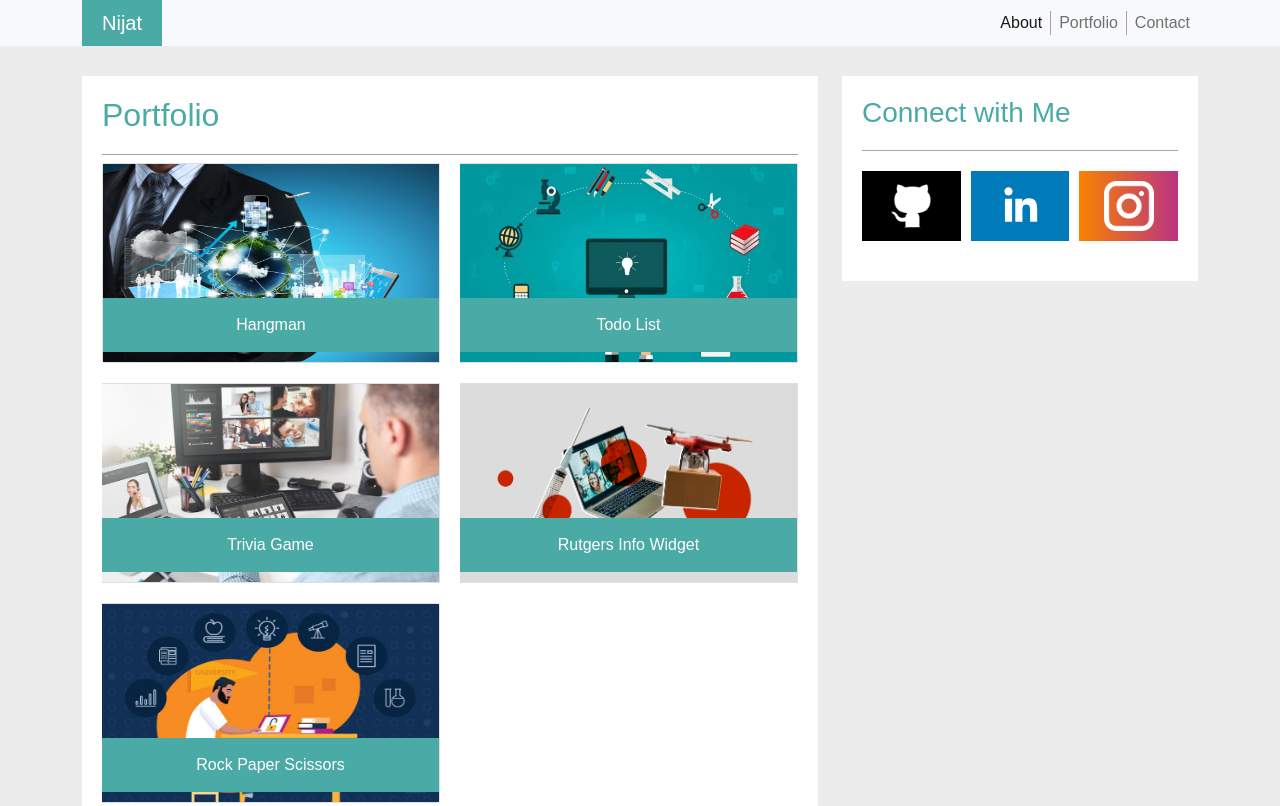
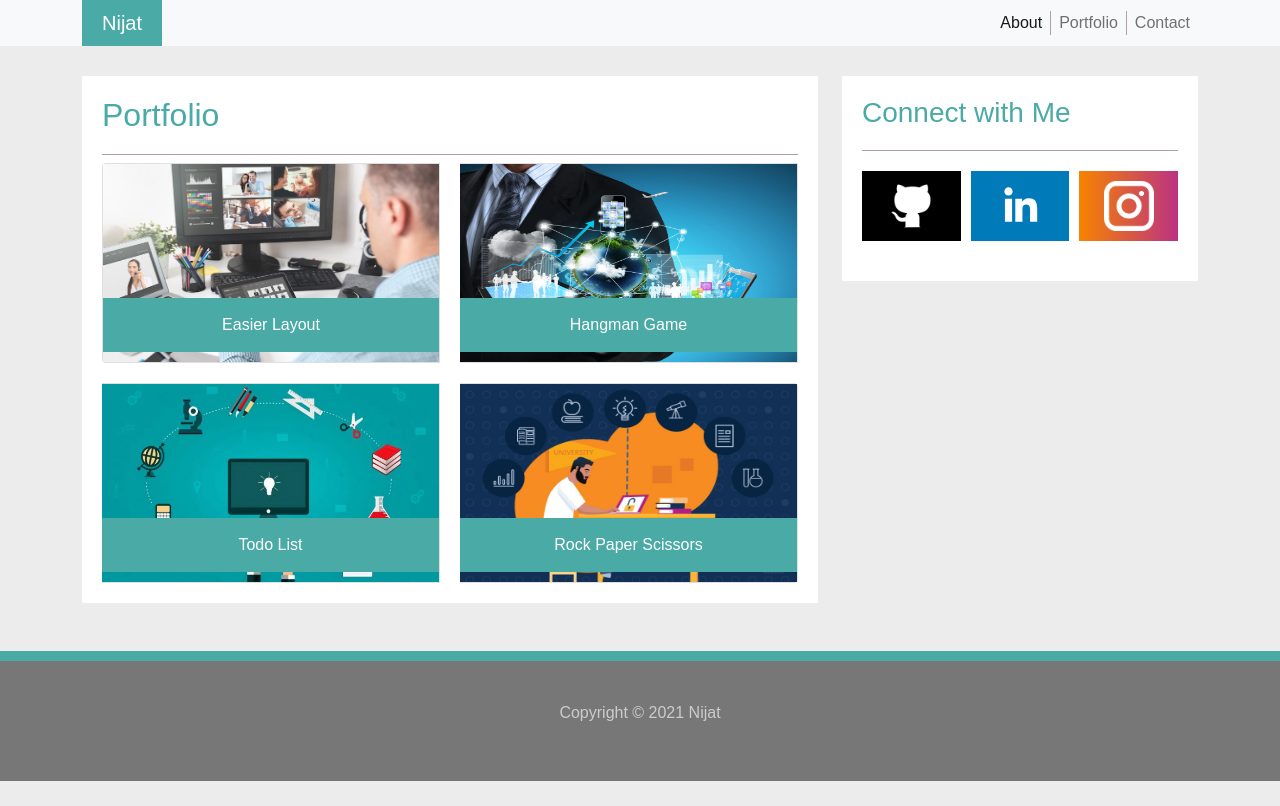
Before and after one commit to NijatBakhtiyar-iatc/HW3-Responsive-Portfolio-Bootstrap, a plain HTML site: page portfolio.html in a window 1280 px wide. Shown: the top 806 px of the page. Drawn offline with nearby package versions, Linux system fonts and the light colour scheme.

Commit message:
projects updated

```diff
--- a/portfolio.html
+++ b/portfolio.html
@@ -41,25 +41,22 @@
         <div class=" col-md-12 col-lg-8">
           <article>
             <h2>Portfolio</h2>
+
             <div class="card-group">
-              <a href="https://nijatbakhtiyar-iatc.github.io/Hangman-Game/" class="card">
-                <img src="assets/images/card-1.jpg" alt="card-1">
-                <p class="m-0">Hangman</p>
+              <a href="https://nijatbakhtiyar-iatc.github.io/HW1-Easier-Layout/" target="blank" class="card">
+                <img src="assets/images/card-3.jpg" alt="card-1">
+                <p class="m-0">Easier Layout</p>
+              </a>
+              <a href="https://nijatbakhtiyar-iatc.github.io/HW4-Hangman-Game/" target="blank" class="card">
+                <img src="assets/images/card-1.jpg" alt="card-2">
+                <p class="m-0">Hangman Game</p>
               </a>
               <a href="https://nijatbakhtiyar-iatc.github.io/TodoList/" target="blank" class="card">
-                <img src="assets/images/card-2.webp" alt="card-1">
+                <img src="assets/images/card-2.webp" alt="card-3">
                 <p class="m-0">Todo List</p>
               </a>
-              <a class="card">
-                <img src="assets/images/card-3.jpg" alt="card-1">
-                <p class="m-0">Trivia Game</p>
-              </a>
-              <a class="card">
-                <img src="assets/images/card-4.jpg" alt="card-1">
-                <p class="m-0">Rutgers Info Widget</p>
-              </a>
               <a href="https://nijatbakhtiyar-iatc.github.io/Rock-Paper-Scissors-Game/" target="blank" class="card">
-                <img src="assets/images/card-5.jpg" alt="card-1">
+                <img src="assets/images/card-5.jpg" alt="card-4">
                 <p class="m-0">Rock Paper Scissors</p>
               </a>
             </div>
```
